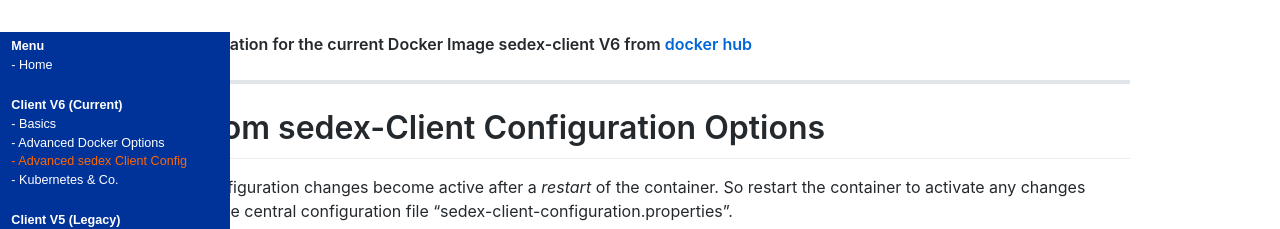
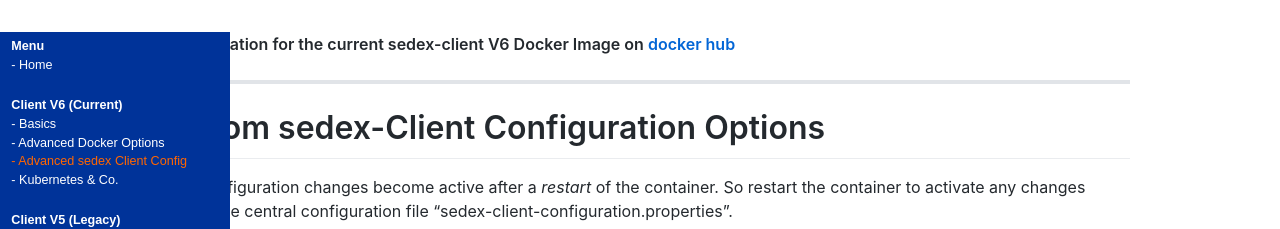
Before and after one commit to sedexch/sedexch.github.io, a Jekyll site: the page built from v6/sedex-client-configuration-options.md, in a window 1280 px wide. Shown: the top 229 px of the page. Built offline with Jekyll 4.4.1, drawn with Linux system fonts in a browser that asks for light colours; our own code applies the rules of GitHub Pages for plain Markdown files.

Commit message:
SEDEX-3166: Edits

```diff
--- a/v6/sedex-client-configuration-options.md
+++ b/v6/sedex-client-configuration-options.md
@@ -1,4 +1,4 @@
-**Documentation for the current Docker Image sedex-client V6 from [docker hub](https://hub.docker.com/r/sedexch/sedex-client)**
+**Documentation for the current sedex-client V6 Docker Image on [docker hub](https://hub.docker.com/r/sedexch/sedex-client)**
 
 ***
 
```
Also changed, not shown: index.md (+2 -2 lines), v5/index.md (+1 -1 lines), v6/advanced-docker-options.md (+1 -1 lines), v6/index.md (+1 -1 lines), v6/orchestration.md (+1 -1 lines).
